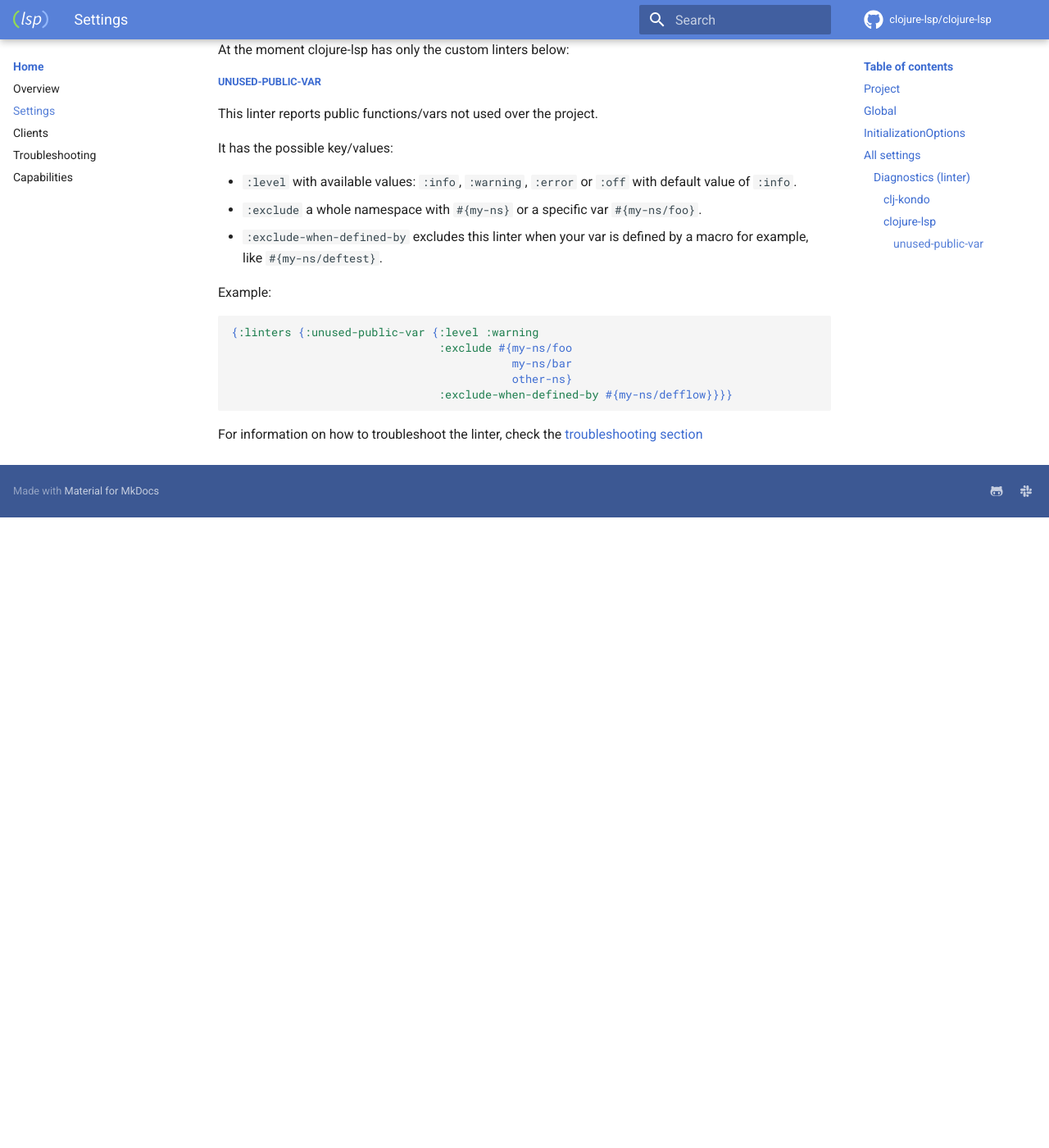
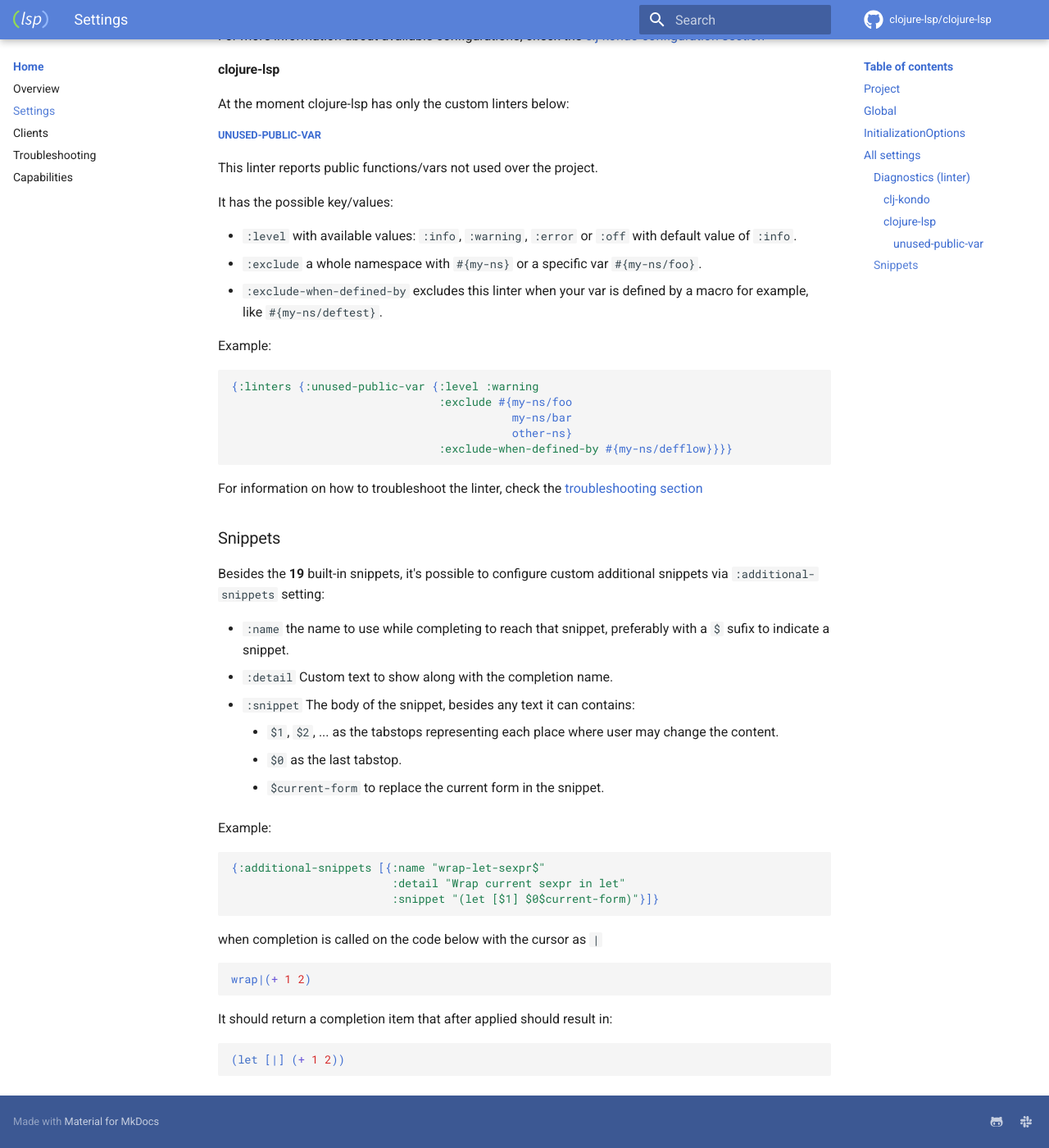
Before and after one commit to clojure-lsp/clojure-lsp, an MkDocs documentation site: the page built from docs/settings.md, in a window 1280 px wide and 1400 px high, scrolled down 3028 px. Shown: the whole window at 82% size. Built offline with MkDocs 1.6.1 and Material for MkDocs 9.7.7, drawn with Linux system fonts in a browser that asks for light colours; comment, search, counter and statistics services are not loaded; before the commit the page ends 3659 px from its top, so only the background shows below that; some of the changed text lies outside the part shown.

Commit message:
Add custom snippets support

````diff
--- a/docs/settings.md
+++ b/docs/settings.md
@@ -38,6 +38,7 @@ This is an [example how Emacs `lsp-mode`](https://github.com/emacs-lsp/lsp-mode/
 |-------------------------------------|----------------------------------------------------------------------------------------------------------------------------------------------------------------------------------------------------------------------------------------------------------------------------------------------------------------------------------------------------------------------------------------------------------------------|----------------------------------------------------------------------------------------------------------------------|
 | `source-paths`                      | project-local directories to look for clj/cljc/cljs files                                                                                                                                                                                                                                                                                                                                                            | `#{"src" "test"}`                                                                                                    |
 | `linters`                           | clojure-lsp custom linters, check the diagnostics settings section below                                                                                                                                                                                                                                                                                                                                             | `{:unused-public-ns {:level :info}}`                                                                                 |
+| `additional-snippets`               | Additional user snippets to be available during completing, check the snippets section below                                                                                                                                                                                                                                                                                                                         | `[]`                                                                                                                 |
 | `ignore-classpath-directories`      | will not consider clojure files within the directories specified by your classpath. This is needed, for instance, if your build puts artifacts into `resources` or `target` that you want lsp to ignore.                                                                                                                                                                                                             | `false`                                                                                                              |
 | `lint-project-files-after-startup?` | Whether to async lint all project only files after startup to make featues like [List project errors](https://emacs-lsp.github.io/lsp-mode/page/main-features/#project-errors-on-modeline) work.                                                                                                                                                                                                                     | `true`                                                                                                               |
 | `use-metadata-for-privacy?`         | Whether to use `^:private` metadata for refactorings instead of `defn-`                                                                                                                                                                                                                                                                                                                                              | `false`                                                                                                              |
@@ -102,3 +103,33 @@ Example:
 ```
 
 For information on how to troubleshoot the linter, check the [troubleshooting section](https://clojure-lsp.github.io/clojure-lsp/troubleshooting/)
+
+### Snippets
+
+Besides the **19** built-in snippets, it's possible to configure custom additional snippets via `:additional-snippets` setting:
+
+- `:name` the name to use while completing to reach that snippet, preferably with a `$` sufix to indicate a snippet.
+- `:detail` Custom text to show along with the completion name.
+- `:snippet` The body of the snippet, besides any text it can contains:
+    - `$1`, `$2`, ... as the tabstops representing each place where user may change the content.
+    - `$0` as the last tabstop.
+    - `$current-form` to replace the current form in the snippet.
+
+Example:
+
+```clojure
+{:additional-snippets [{:name "wrap-let-sexpr$"
+                        :detail "Wrap current sexpr in let"
+                        :snippet "(let [$1] $0$current-form)"}]}
+```
+
+when completion is called on the code below with the cursor as `|`
+```clojure
+wrap|(+ 1 2)
+```
+
+It should return a completion item that after applied should result in:
+
+```clojure
+(let [|] (+ 1 2))
+```
````
Also changed, not shown: CHANGELOG.md (+1 -0 lines), docs/features.md (+4 -0 lines), 3 other files.
